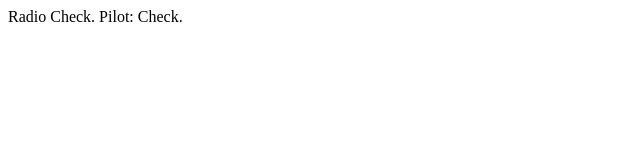
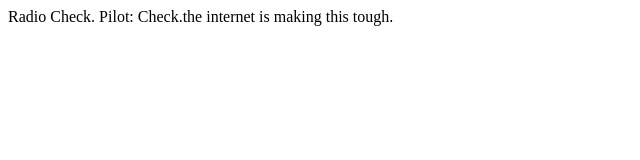
Before and after one commit to qhernandez927/communication-log, a plain HTML site: page index.html in a window 1280 px wide. Shown: the whole page, without its empty margins (0-640 px from the left). Drawn offline with Linux system fonts and the light colour scheme.

```diff
--- a/index.html
+++ b/index.html
@@ -1,5 +1,5 @@
 <html>
 <body>
-	<p> Radio Check. Pilot: Check.</p>
+	<p> Radio Check. Pilot: Check.the internet is making this tough.</p>
 </body>
 </html>
```
